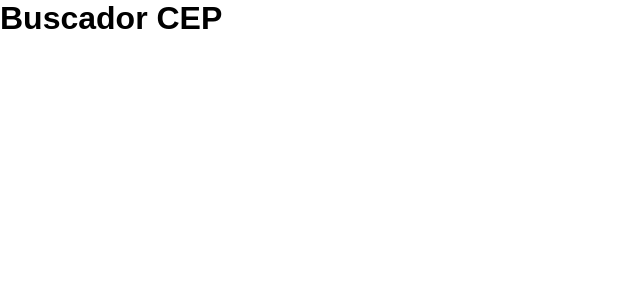
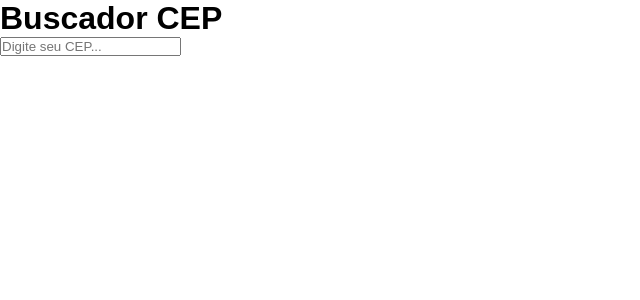
Before and after one commit to ArthurSobreira/zip-code-finder, a JavaScript app: page / in a window 1280 px wide. Shown: the top 300 px of the page, without its empty margins (0-640 px from the left). Built offline with nearby package versions, Linux system fonts and the light colour scheme; the HTML template or start-up script is replaced by a standard one.

Commit message:
Update App.js

```diff
--- a/src/App.js
+++ b/src/App.js
@@ -2,6 +2,13 @@ function App() {
   return (
     <div className="container">
       <h1 className="title">Buscador CEP</h1>
+
+      <div className="containerInput">
+        <input
+        type='text'
+        placeholder="Digite seu CEP..."
+        />
+      </div>
     </div>
   );
 }
```
